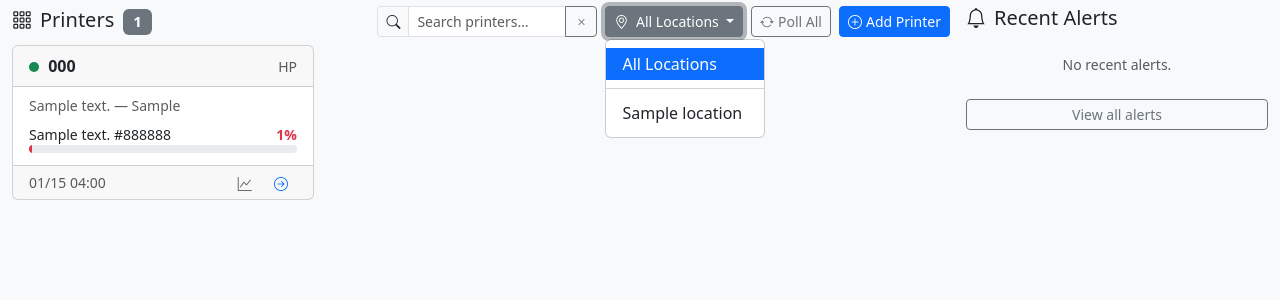
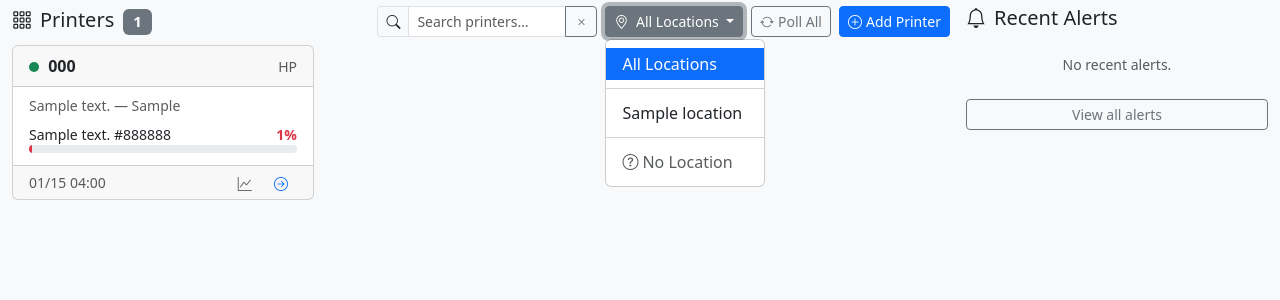
Before and after one commit to mkeathley2/network-printer-dashboard, a Flask app: page / in a window 1280 px wide, after a click on "All Locations". Shown: the part 183-483 px from the top of the page. Run offline with Flask 3, Linux system fonts and the light colour scheme; a user stored in the database is signed in; tables that the repository leaves empty hold one stand-in row (values such as "Sample post").

Commit message:
Add 'No Location' filter option to dashboard location dropdown
Co-Authored-By: Claude Sonnet 4.6 <noreply@anthropic.com>

```diff
--- a/app/web/routes/dashboard.py
+++ b/app/web/routes/dashboard.py
@@ -55,7 +55,9 @@ def index():
     location_id = request.args.get("location", type=int)
 
     query = db.session.query(Printer).filter_by(is_active=True)
-    if location_id:
+    if location_id == 0:
+        query = query.filter(Printer.location_id.is_(None))
+    elif location_id:
         query = query.filter_by(location_id=location_id)
     printers = query.order_by(Printer.display_name, Printer.ip_address).all()
 
--- a/app/web/templates/dashboard/index.html
+++ b/app/web/templates/dashboard/index.html
@@ -60,7 +60,9 @@
         <div class="dropdown">
           <button class="btn btn-sm btn-outline-secondary dropdown-toggle" type="button" data-bs-toggle="dropdown">
             <i class="bi bi-geo-alt me-1"></i>
-            {% if active_location_id %}
+            {% if active_location_id == 0 %}
+              No Location
+            {% elif active_location_id %}
               {{ locations | selectattr('id', 'equalto', active_location_id) | map(attribute='name') | first | default('Filter') }}
             {% else %}
               All Locations
@@ -78,6 +80,13 @@
                  href="{{ url_for('dashboard.index', location=loc.id) }}">{{ loc.name }}</a>
             </li>
             {% endfor %}
+            <li><hr class="dropdown-divider"></li>
+            <li>
+              <a class="dropdown-item {% if active_location_id == 0 %}active{% endif %}"
+                 href="{{ url_for('dashboard.index', location=0) }}">
+                <span class="text-muted"><i class="bi bi-question-circle me-1"></i>No Location</span>
+              </a>
+            </li>
           </ul>
         </div>
         {% endif %}
```
